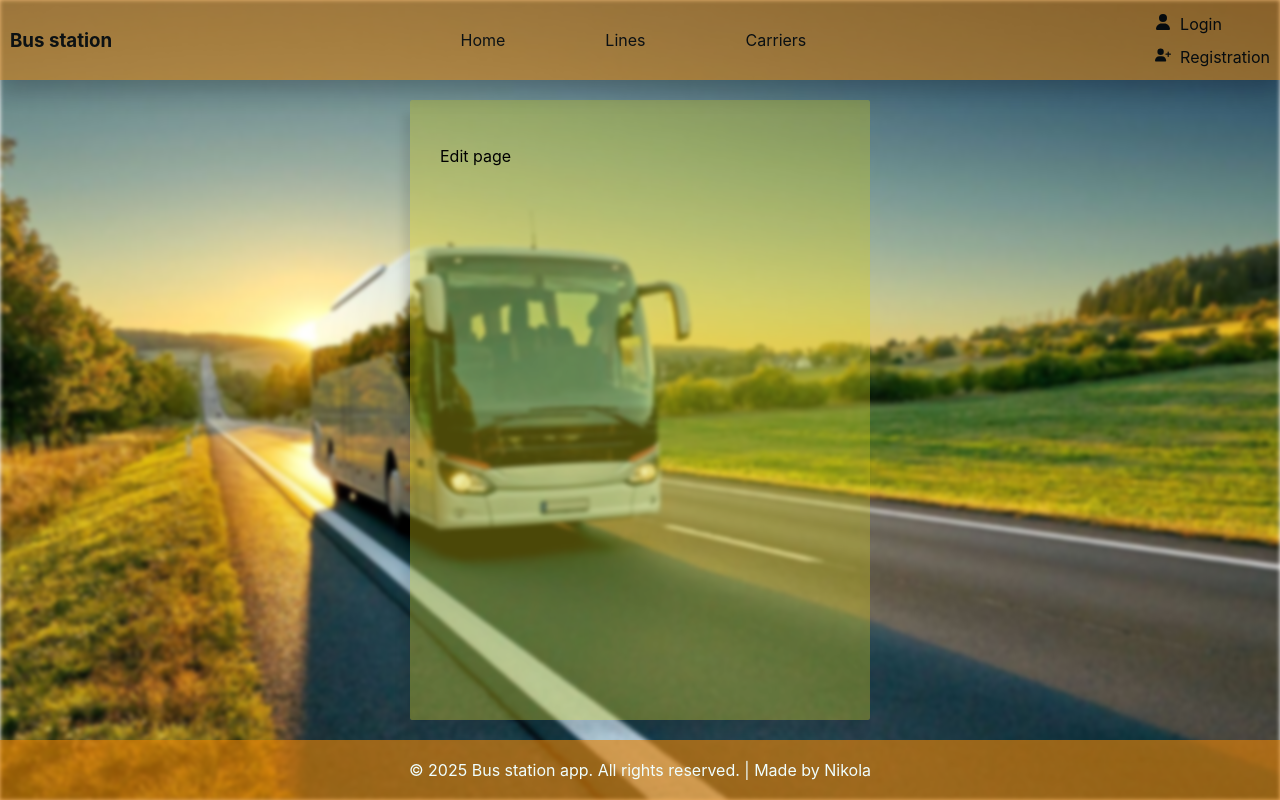
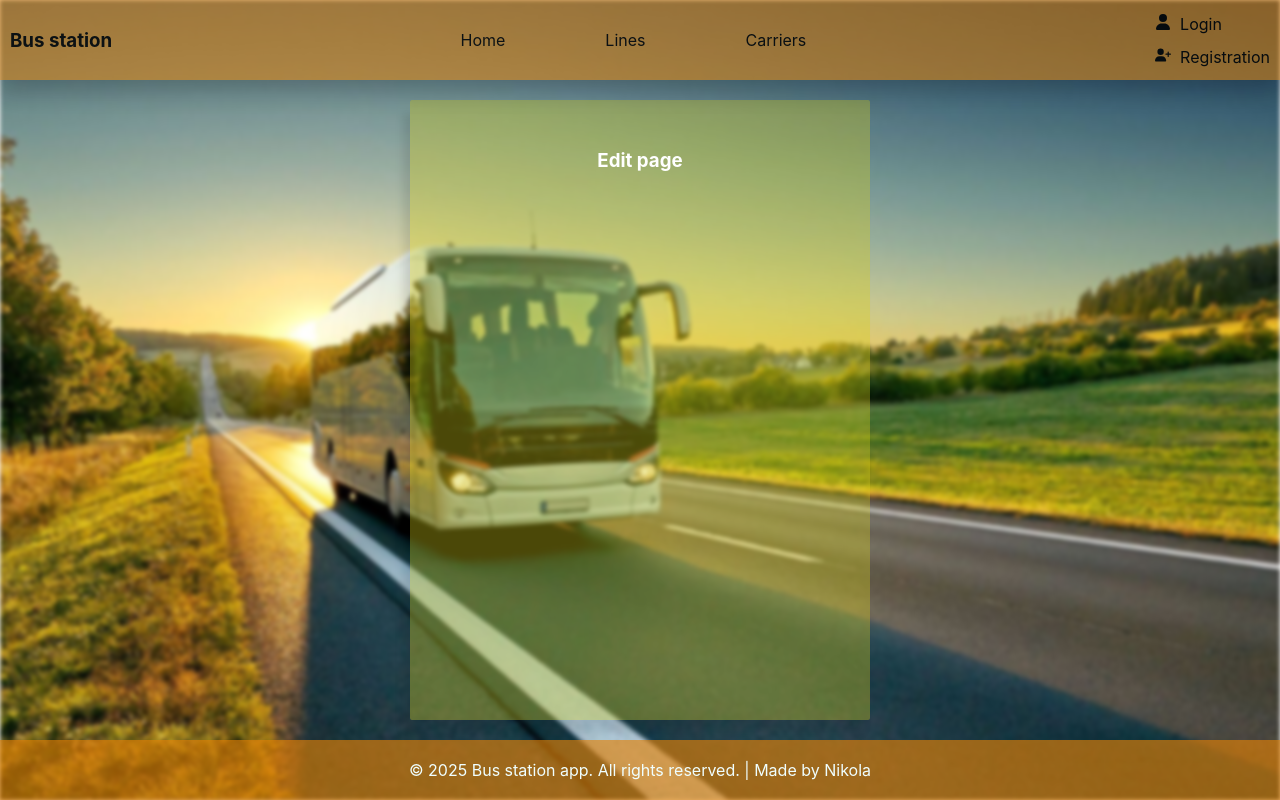
Before and after one commit to nikola100sic/Bus-station, a React (Create React App) app in the folder frontend/: page /carriers/edit/1 in a window 1280 px wide. Built offline with nearby package versions, Linux system fonts and the light colour scheme; no server answers.

Commit message:
Updated carrier edit page

```diff
--- a/frontend/src/pages/carriers/CarrierEditPage.js
+++ b/frontend/src/pages/carriers/CarrierEditPage.js
@@ -1,7 +1,10 @@
 import React, { useEffect, useState } from "react";
 import { useParams } from "react-router-dom";
 import carrierServiceAxios from "../../components/api/carrier.service.axios";
-import { CarrierFormContainer } from "../../components/shared/forms/Forms.styled";
+import {
+  CarrierFormContainer,
+  CarrierFormTitle,
+} from "../../components/shared/forms/Forms.styled";
 
 const CarrierEditPage = () => {
   const routeParams = useParams();
@@ -32,7 +35,7 @@ const CarrierEditPage = () => {
 
   return (
     <CarrierFormContainer>
-      <p>Edit page</p>
+      <CarrierFormTitle>Edit page</CarrierFormTitle>
     </CarrierFormContainer>
   );
 };
```
